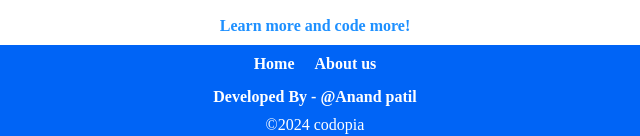
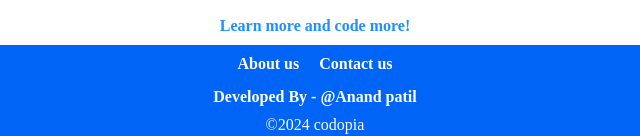
Before and after one commit to anandchopade01/Codopia, a plain HTML site: page js.html in a window 1280 px wide. Shown: the part 832-968 px from the top of the page, 325-965 px from the left. Drawn offline with Linux system fonts and the light colour scheme.

Commit message:
Update js.html

```diff
--- a/js.html
+++ b/js.html
@@ -61,8 +61,8 @@
     </div>
     <footer class="footer">
       <div class="ftul">
-        <a href="index.html" class="fa">Home</a>
         <a href="about.html" class="fa">About us</a>
+        <a href="contact.html" class="fa">Contact us</a>
       </div>
       <p class="label1">Developed By - @Anand patil</p>
       <p class="label2">©2024 codopia</p>
```
